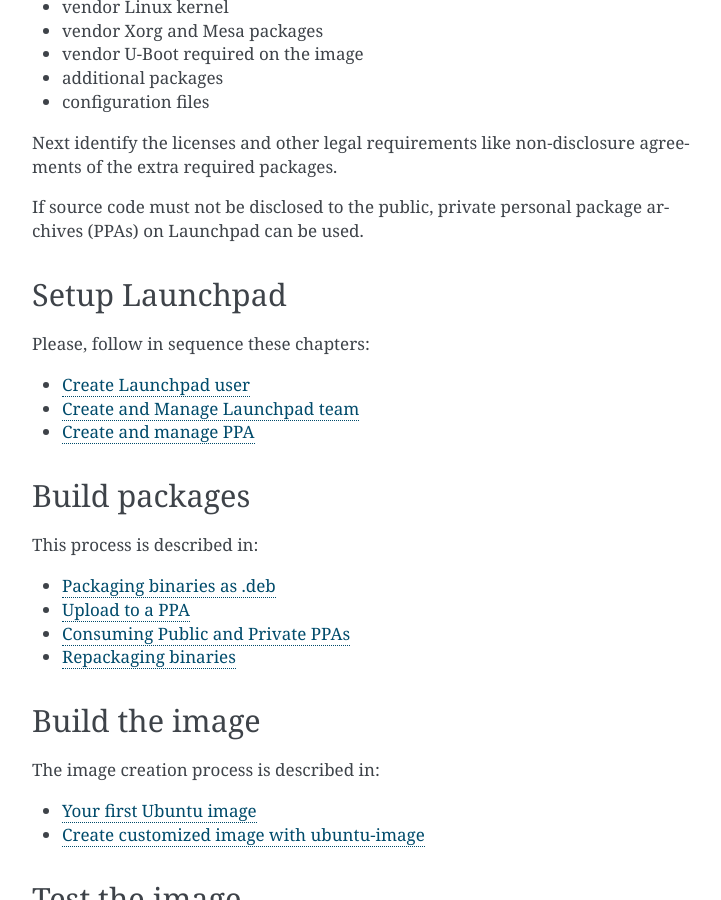
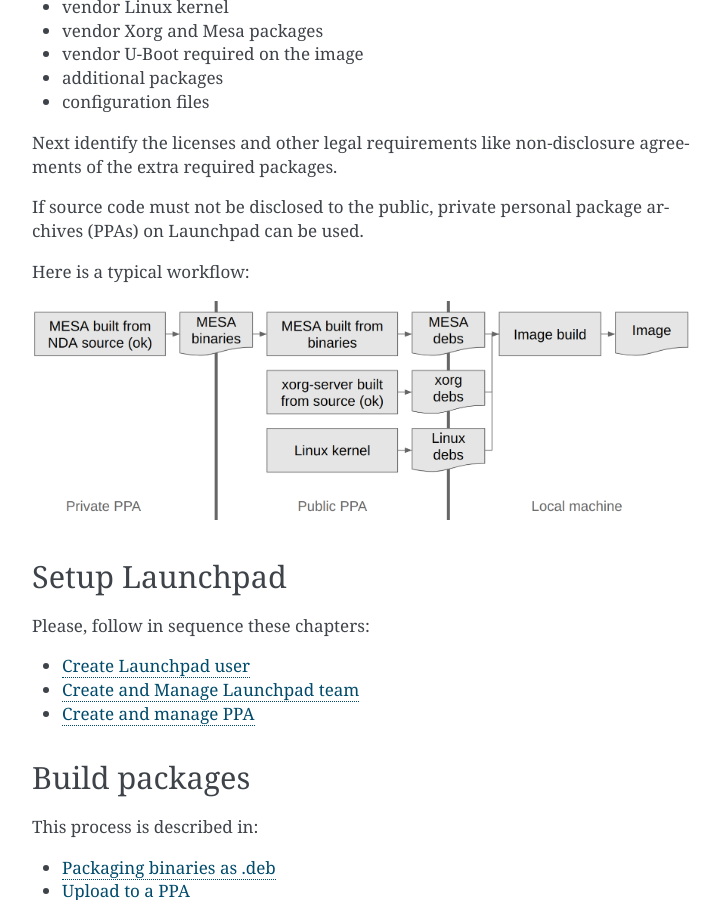
Before and after one commit to canonical/risc-v-cookbook, a Sphinx documentation site: the page built from docs/overview/index.rst, in a window 1280 px wide and 900 px high, scrolled down 595 px. Shown: the whole window, without its empty margins (388-1109 px from the left). Built offline with Sphinx 7.4.7, drawn with Linux system fonts in a browser that asks for light colours.

Commit message:
overview: add workflow example
Signed-off-by: Heinrich Schuchardt <heinrich.schuchardt@canonical.com>

```diff
--- a/docs/overview/index.rst
+++ b/docs/overview/index.rst
@@ -36,6 +36,11 @@
 If source code must not be disclosed to the public,
 private personal package archives (PPAs) on Launchpad can be used.
 
+Here is a typical workflow:
+
+.. image:: /images/workflow.png
+   :alt: Typical workflow
+
 Setup Launchpad
 ---------------
 
```
Also changed, not shown: docs/images/workflow.png (added).
